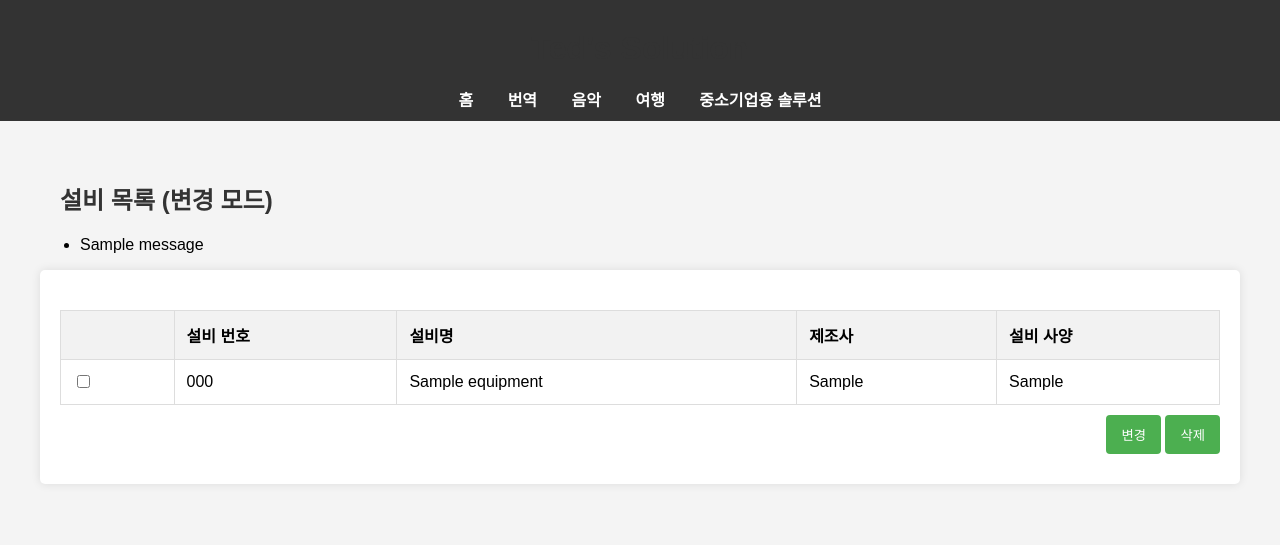
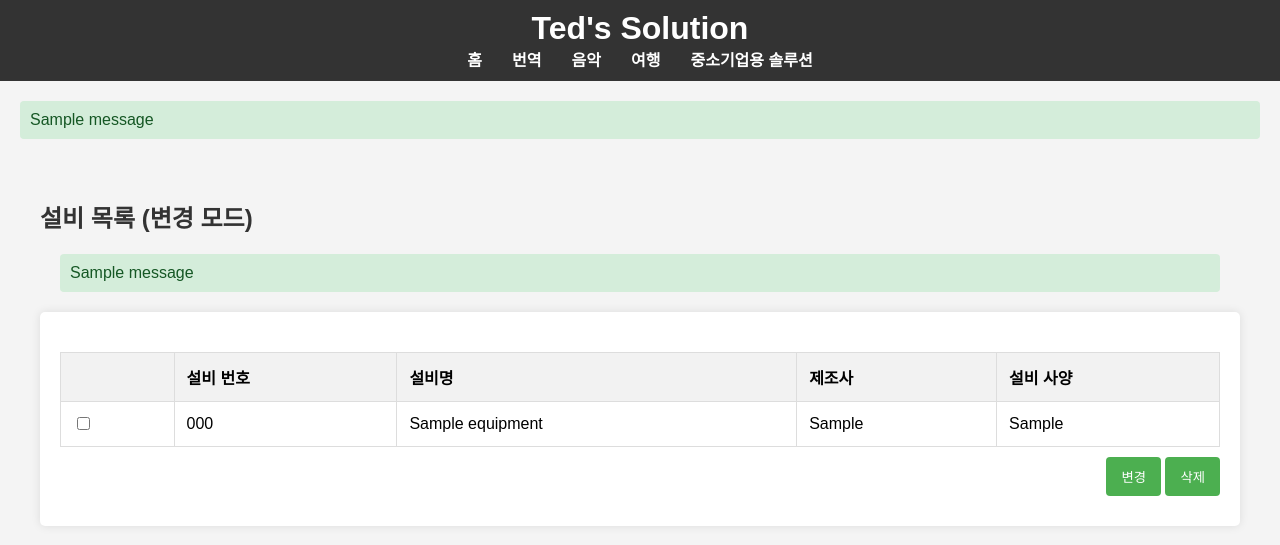
Before and after one commit to Ted19700128/midbizsolution, a Django app: page /equipment/edit/ in a window 1280 px wide. Shown: the top 545 px of the page. Run offline with Django 5.2, Linux system fonts and the light colour scheme; tables that the repository leaves empty hold one stand-in row (values such as "Sample post"); one stand-in notice (Sample message) is shown.

Commit message:
Update views.py and  templates

```diff
--- a/templates/base.html
+++ b/templates/base.html
@@ -1,5 +1,3 @@
-<!-- templates/base.html -->
-
 <!DOCTYPE html>
 <html lang="ko">
 <head>
@@ -22,6 +20,13 @@
             margin-bottom: 20px;
         }
 
+        nav {
+            margin: 0 auto;
+            display: flex;
+            justify-content: center;
+            align-items: center;
+        }
+
         nav a {
             color: white;
             margin: 0 15px;
@@ -33,14 +38,19 @@
             text-decoration: underline;
         }
 
-        h1, h2 {
+        h1 {
+            margin: 0;
+        }
+
+        h2 {
             color: #333;
-            margin: 20px;
+            margin: 20px 0;
         }
 
         /* 컨텐츠 영역 */
         .container {
-            margin: 20px;
+            margin: 0 auto;
+            max-width: 1200px;
             padding: 20px;
         }
 
@@ -89,6 +99,7 @@
         form {
             background-color: #fff;
             padding: 20px;
+            margin-top: 20px;
             border-radius: 5px;
             box-shadow: 0px 0px 10px rgba(0, 0, 0, 0.1);
         }
@@ -97,7 +108,12 @@
             font-weight: bold;
         }
 
-        input[type="text"], textarea {
+        input[type="text"],
+        input[type="number"],
+        input[type="password"],
+        input[type="email"],
+        textarea,
+        select {
             width: 100%;
             padding: 8px;
             margin: 10px 0;
@@ -105,7 +121,33 @@
             border: 1px solid #ccc;
             border-radius: 4px;
         }
+
+        /* 메시지 스타일 */
+        .messages {
+            list-style: none;
+            padding: 0;
+            margin: 20px;
+        }
+
+        .messages li {
+            margin-bottom: 10px;
+            padding: 10px;
+            border-radius: 4px;
+        }
+
+        .messages li.error {
+            background-color: #f8d7da;
+            color: #721c24;
+        }
+
+        .messages li.success {
+            background-color: #d4edda;
+            color: #155724;
+        }
+
+        /* 모달 창 스타일은 각 페이지에서 추가합니다 */
     </style>
+    {% block extra_css %}{% endblock %}
 </head>
 <body>
 
@@ -120,9 +162,18 @@
         </nav>
     </header>
 
+    {% if messages %}
+    <ul class="messages">
+        {% for message in messages %}
+        <li{% if message.tags %} class="{{ message.tags }}"{% endif %}>{{ message }}</li>
+        {% endfor %}
+    </ul>
+    {% endif %}
+
     <div class="container">
         {% block content %}{% endblock %}
     </div>
 
+    {% block extra_js %}{% endblock %}
 </body>
 </html>
```
Also changed, not shown: myapp/templates/myapp/equipment_list_edit.html (+86 -10 lines).
